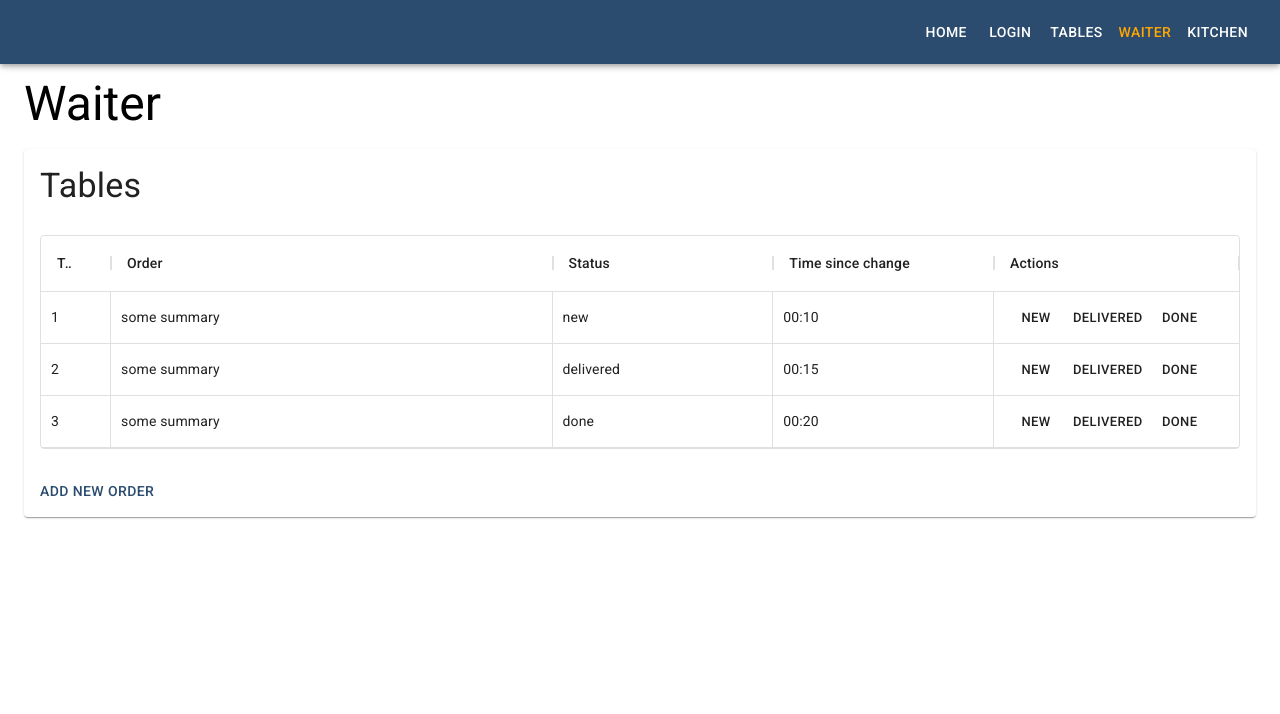
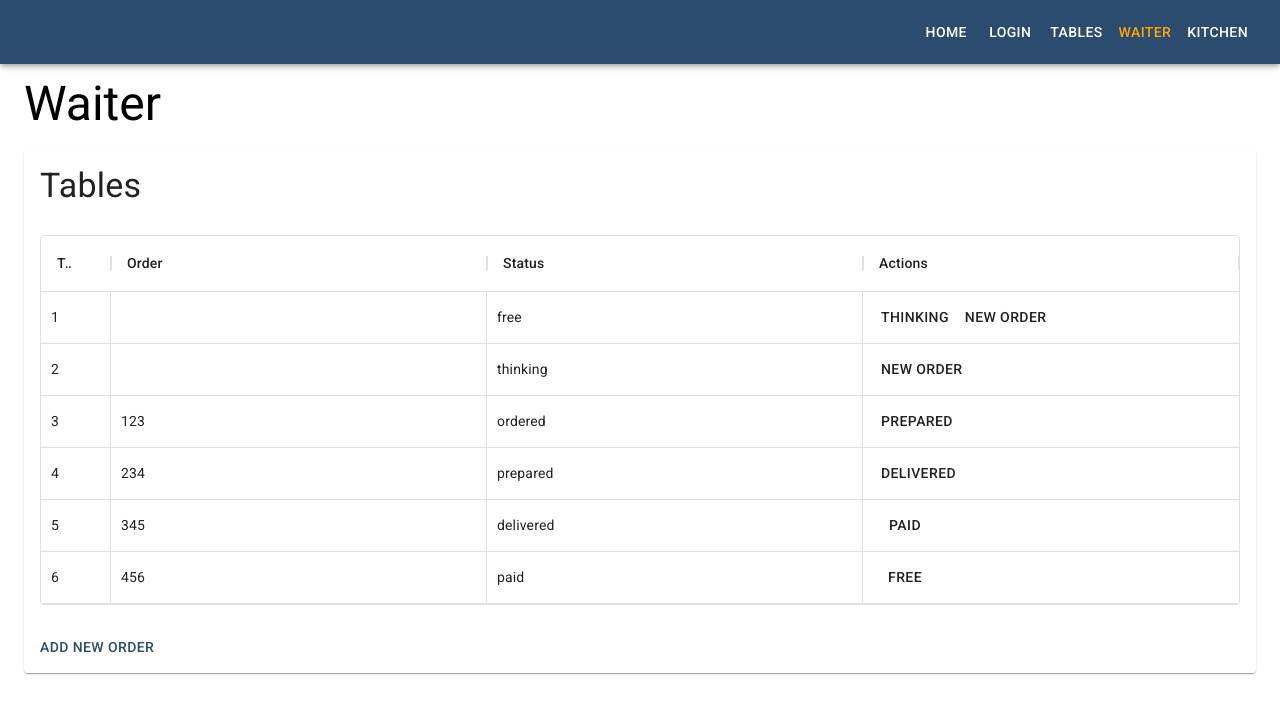
Before and after one commit to doforever/pizzeria-portal, a React (Create React App) app: page /panel/waiter in a window 1280 px wide. Shown: the top 714 px of the page. Built offline with nearby package versions, Linux system fonts and the light colour scheme.

Commit message:
Update Waiter to fit Kodilla implementation

```diff
--- a/src/components/views/Waiter/Waiter.js
+++ b/src/components/views/Waiter/Waiter.js
@@ -12,46 +12,58 @@ import Button from '@material-ui/core/Button';
 
 const columns = [
   { field: 'id', headerName: 'Table', width: 70},
-  { field: 'order', headerName: 'Order', flex: 2},
+  { field: 'order', headerName: 'Order', flex: 1},
   { field: 'status', headerName: 'Status', flex: 1},
-  { field: 'timeLastChanged', headerName: 'Time since change', flex: 1},
-  { field: 'actions', headerName: 'Actions', width: 245, renderCell: () => renderActions()},
+  // { field: 'timeLastChanged', headerName: 'Time since change', flex: 1},
+  { field: 'actions', headerName: 'Actions', flex:1, renderCell: ({row}) => renderActions(row.status)},
 ];
 
 const rows = [
-  { id: 1,
-    order: 'some summary',
-    status: 'new',
-    timeLastChanged: '00:10'},
-  { id: 2,
-    order: 'some summary',
-    status: 'delivered',
-    timeLastChanged: '00:15'},
-  { id: 3,
-    order: 'some summary',
-    status: 'done',
-    timeLastChanged: '00:20'},
+  {id: '1', status: 'free', order: null},
+  {id: '2', status: 'thinking', order: null},
+  {id: '3', status: 'ordered', order: 123},
+  {id: '4', status: 'prepared', order: 234},
+  {id: '5', status: 'delivered', order: 345},
+  {id: '6', status: 'paid', order: 456},
 ];
 
-function renderActions() {
-  return (
-    <span>
-      <Button size="small">
-        new
-      </Button>
-      <Button size="small">
-        delivered
-      </Button>
-      <Button size="small">
-        done
-      </Button>
-    </span>
-  );
+function renderActions (status) {
+  switch (status) {
+    case 'free':
+      return (
+        <>
+          <Button>thinking</Button>
+          <Button>new order</Button>
+        </>
+      );
+    case 'thinking':
+      return (
+        <Button>new order</Button>
+      );
+    case 'ordered':
+      return (
+        <Button>prepared</Button>
+      );
+    case 'prepared':
+      return (
+        <Button>delivered</Button>
+      );
+    case 'delivered':
+      return (
+        <Button>paid</Button>
+      );
+    case 'paid':
+      return (
+        <Button>free</Button>
+      );
+    default:
+      return null;
+  }
 }
 
 const Waiter = ({history}) => {
-  const selectOrder = id => {
-    history.push(`waiter/order/${id}`);
+  const selectOrder = order => {
+    if(order) history.push(`waiter/order/${order}`);
   };
 
   return (
@@ -75,7 +87,7 @@ const Waiter = ({history}) => {
                     disableColumnMenu
                     hideFooter
                     showCellRightBorder
-                    onRowClick={params => selectOrder(params.row.id)}/>
+                    onRowClick={params => selectOrder(params.row.order)}/>
                 </Grid>
               </Grid>
             </CardContent>
```
